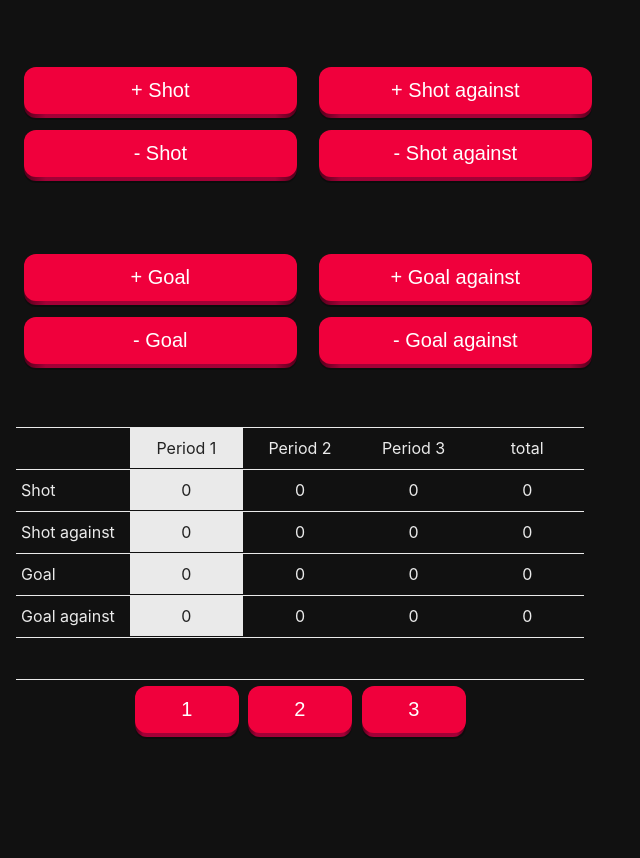
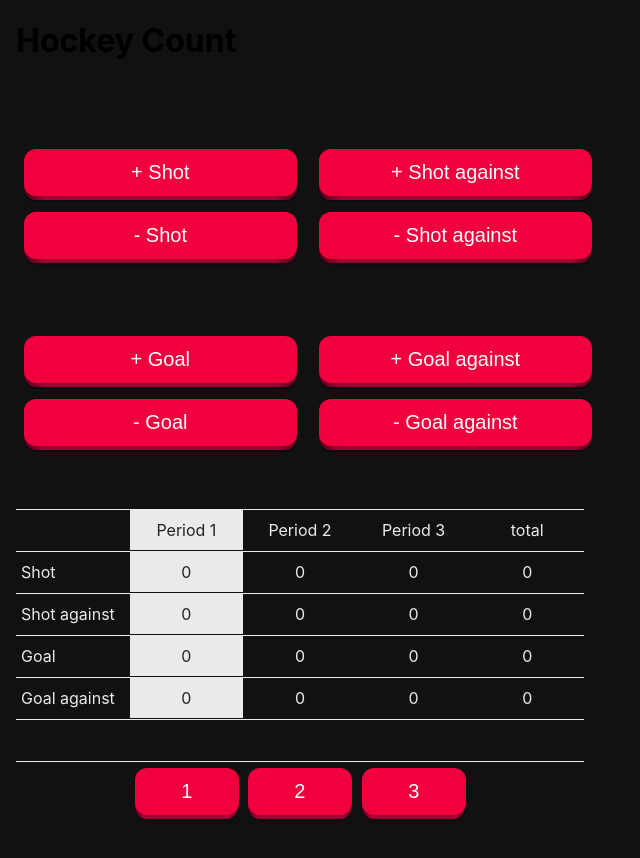
Before and after one commit to SebastienDeraspe/hockeycount, a Next.js app: page / in a window 1280 px wide. Shown: the top 858 px of the page, without its empty margins (0-640 px from the left). Before the commit the page ends 800 px from the top, so only its background shows below. Built offline with nearby package versions, Linux system fonts and the light colour scheme.

Commit message:
add title

```diff
--- a/pages/index.js
+++ b/pages/index.js
@@ -111,6 +111,7 @@ const [game, setGame] = useState({
       </Head>
 {/*      Game ID : {game.gameID}<br/>
       Game Periode : {periode} */}
+                <h1>Hockey Count</h1>
       <main className={styles.main}>
           <div className={styles.colonne} >
              <button className={styles.pushable} onClick={() => setGame({
```
